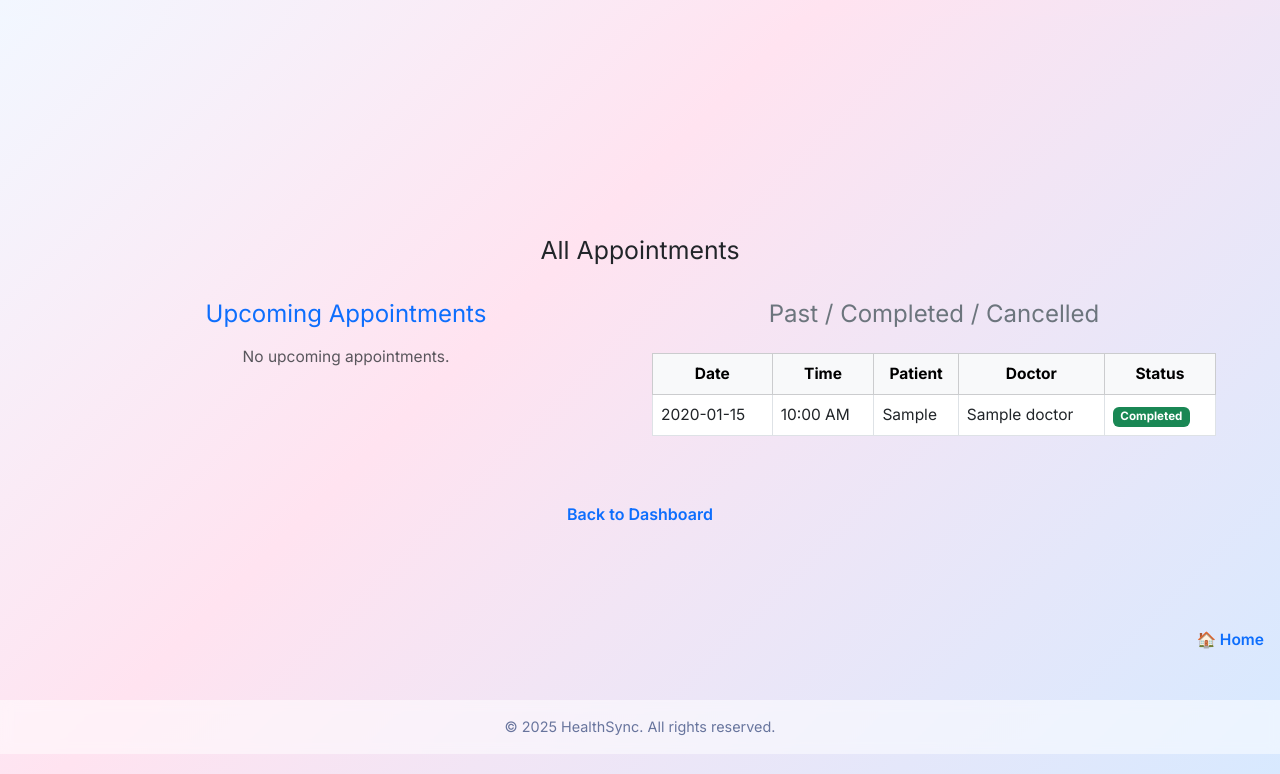
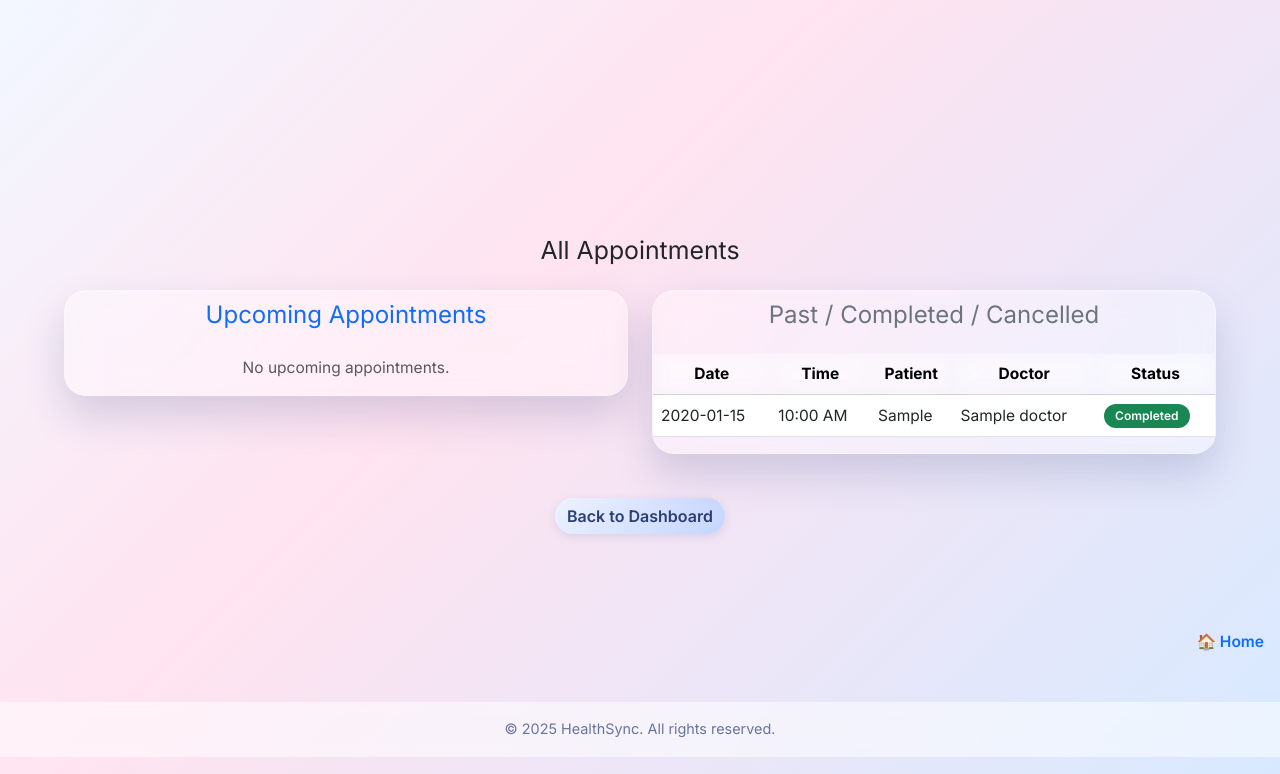
Before and after one commit to 23f3001438/hospital-management-sys, a Flask app: page /admin/appointments in a window 1280 px wide. Shown: the top 774 px of the page. Run offline with Flask 3, Linux system fonts and the light colour scheme; tables that the repository leaves empty hold one stand-in row (values such as "Sample post").

Commit message:
Refine admin appointments UI to match glassmorphism design system

```diff
--- a/templates/admin_appointments.html
+++ b/templates/admin_appointments.html
@@ -12,8 +12,8 @@
     }
     .table thead th {
         position: sticky;
-        top: 0;
-        background-color: #f8f9fa;
+        background: rgba(255, 255, 255, 0.28);
+        backdrop-filter: blur(10px);
         z-index: 1;
     }
     .container {
@@ -39,6 +39,36 @@
     {
         margin-top: 10px;
     }
+    .table tbody tr {
+        background: rgba(255, 255, 255, 0.18);
+    }
+
+    .table tbody tr:hover {
+        background: rgba(255, 255, 255, 0.28);
+    }
+    .badge {
+        padding: 0.4rem 0.7rem;
+        border-radius: 999px;
+        font-weight: 600;
+        font-size: 0.75rem;
+    }
+
+    .badge-danger {
+        background: linear-gradient(135deg, #ff7b7b, #ff9a9a);
+        color: white;
+    }
+
+    .badge-success {
+        background: linear-gradient(135deg, #7be0a1, #9af5c4);
+        color: #1f4d33;
+    }
+
+    .badge-neutral {
+        background: rgba(255,255,255,0.6);
+        color: var(--text-main);
+}
+
+
 
 </style>
 <div class="container mt-4">
@@ -47,11 +77,12 @@
     <div class="row">
         <!-- Upcoming Appointments -->
         <div class="col-md-6">
+            <div class="card section-card">
                 <h4 class="text-primary text-center">Upcoming Appointments</h4>
                 {% if upcoming_appointments %}
                 <div class="table-responsive">
-                <table class="table table-bordered table-hover mt-3">
-                    <thead class="table-primary text-center">
+                    <table class="table mt-3">
+                        <thead class="text-center">
                             <tr>
                                 <th>Date</th>
                                 <th>Time</th>
@@ -77,13 +108,15 @@
                     <p class="text-muted text-center mt-3">No upcoming appointments.</p>
                 {% endif %}
             </div>
+        </div>
 
         <!-- Past Appointments -->
         <div class="col-md-6">
+            <div class="card section-card">
                 <h4 class="text-secondary text-center">Past / Completed / Cancelled</h4>
                 {% if past_appointments %}
                 <div class="table-responsive">
-                <table class="table table-bordered table-hover mt-3">
+                    <table class="table mt-3">
                         <thead class="table-secondary text-center">
                             <tr>
                                 <th>Date</th>
@@ -102,7 +135,7 @@
                                 <td>{{ a.doctor.name }}</td>
                                 <td>
                                     {% if a.status == 'Cancelled' %}
-                                    <span class="badge bg-danger">Cancelled</span>
+                                        <span class="badge badge-danger">Cancelled</span>
                                     {% elif a.status == 'Completed' %}
                                         <span class="badge bg-success">Completed</span>
                                     {% else %}
@@ -119,9 +152,10 @@
                 {% endif %}
             </div>
         </div>
+    </div>
 
     <div class="text-center mt-4">
-        <a href="{{ url_for('admindb') }}" class="btn btn-outline-primary">Back to Dashboard</a>
+        <a href="{{ url_for('admindb') }}" class="btn view-btn">Back to Dashboard</a>
     </div>
 </div>
 {% endblock %}
```
Lines whose indentation alone changed are shown as unchanged.
